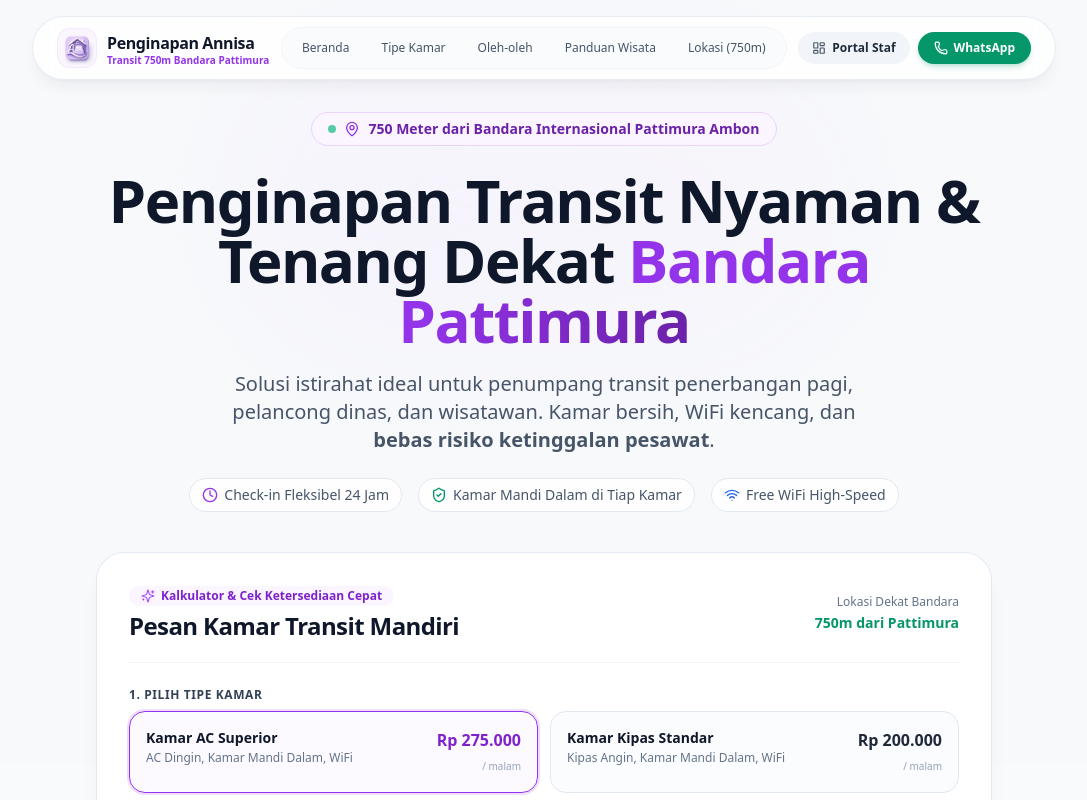
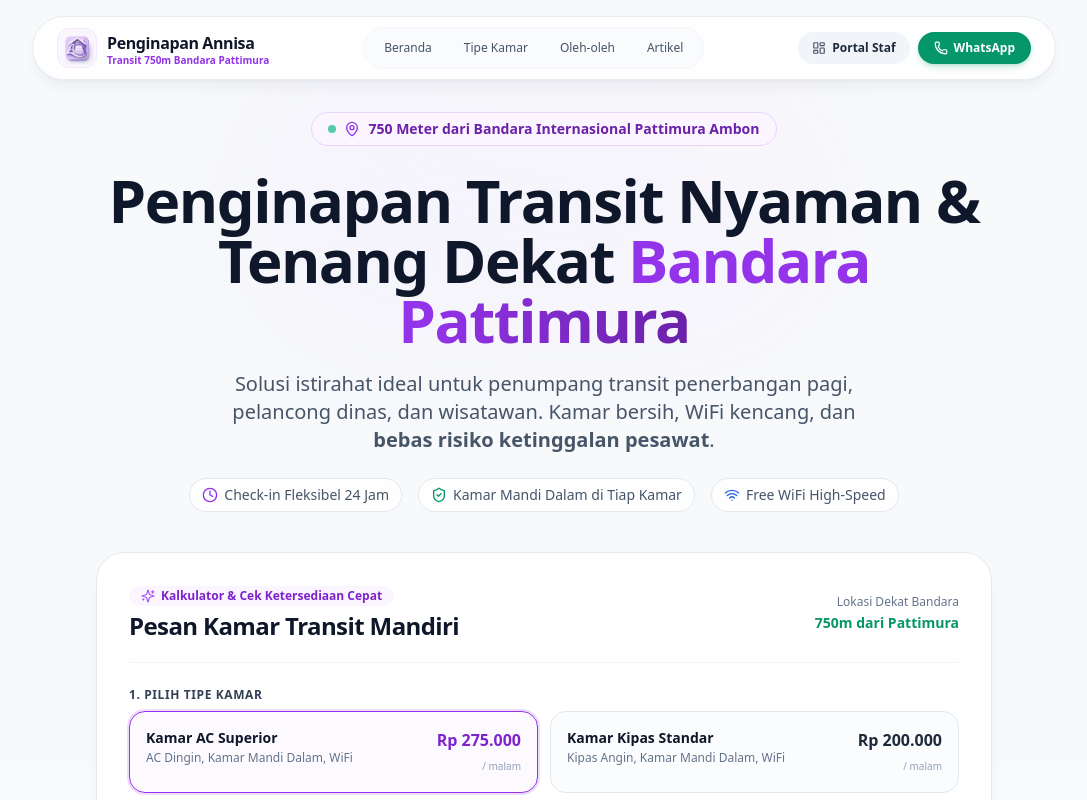
Before and after one commit to ilsetiawan1/penginapan-annisa, a Next.js app in the folder apps/web/: page / in a window 1280 px wide. Shown: the top 800 px of the page, without its empty margins (96-1183 px from the left). Built offline with nearby package versions, Linux system fonts and the light colour scheme.

Commit message:
feat: refine purple-lavender theme, update menu artikel and navbar

```diff
--- a/apps/web/src/app/dashboard/page.tsx
+++ b/apps/web/src/app/dashboard/page.tsx
@@ -254,9 +254,9 @@ export default function DashboardPage() {
   });
 
   return (
-    <div className="min-h-screen bg-slate-100/70 text-slate-900 pb-16">
+    <div className="min-h-screen bg-gradient-to-b from-brand-50/60 via-slate-50 to-slate-100/80 text-slate-900 pb-16">
       {/* Top Header Bar */}
-      <header className="bg-white border-b border-slate-200 sticky top-0 z-40 px-4 sm:px-8 py-3.5 shadow-2xs">
+      <header className="bg-white/90 backdrop-blur-md border-b border-brand-100 sticky top-0 z-40 px-4 sm:px-8 py-3.5 shadow-xs">
         <div className="max-w-7xl mx-auto flex items-center justify-between">
           <div className="flex items-center gap-3">
             <div className="relative w-10 h-10 rounded-xl overflow-hidden shadow-xs bg-brand-50 border border-brand-200 flex items-center justify-center">
--- a/apps/web/src/app/page.tsx
+++ b/apps/web/src/app/page.tsx
@@ -431,13 +431,13 @@ export default function HomePage() {
       </section>
 
       {/* Travel Guide Articles Section */}
-      <section id="panduan" className="py-20 px-4 max-w-6xl mx-auto">
+      <section id="artikel" className="py-20 px-4 max-w-6xl mx-auto">
         <div className="text-center max-w-2xl mx-auto mb-14">
-          <Badge variant="blue" className="mb-3">
-            Portal Wisata & Tips
+          <Badge variant="purple" className="mb-3">
+            Artikel & Informasi
           </Badge>
           <h2 className="text-3xl sm:text-4xl font-extrabold text-slate-900 tracking-tight">
-            Panduan Transit & Wisata Ambon
+            Artikel Wisata & Panduan Transit Ambon
           </h2>
           <p className="text-slate-600 mt-3 text-base">
             Informasi berguna seputar bandara, kuliner lokal, dan destinasi wisata di Ambon Manise.
@@ -569,8 +569,8 @@ export default function HomePage() {
             <Link href="/#oleh-oleh" className="hover:text-white transition">
               Oleh-oleh Maluku
             </Link>
-            <Link href="/#panduan" className="hover:text-white transition">
-              Panduan Wisata
+            <Link href="/#artikel" className="hover:text-white transition">
+              Artikel
             </Link>
             <Link
               href="/dashboard"
--- a/apps/web/src/components/layout/navbar.tsx
+++ b/apps/web/src/components/layout/navbar.tsx
@@ -13,8 +13,7 @@ export function Navbar() {
     { href: "/", label: "Beranda", icon: Home },
     { href: "/#kamar", label: "Tipe Kamar", icon: Bed },
     { href: "/#oleh-oleh", label: "Oleh-oleh", icon: Gift },
-    { href: "/#panduan", label: "Panduan Wisata", icon: BookOpen },
-    { href: "/#lokasi", label: "Lokasi (750m)", icon: MapPin },
+    { href: "/#artikel", label: "Artikel", icon: BookOpen },
   ];
 
   return (
```
